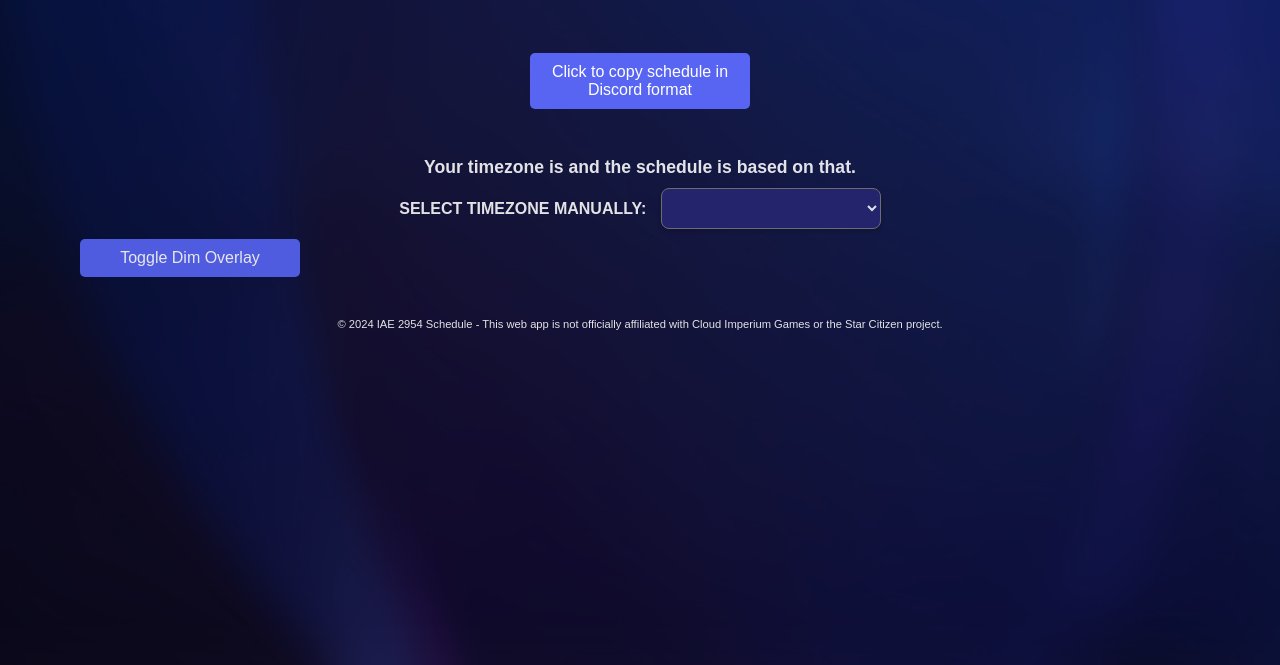
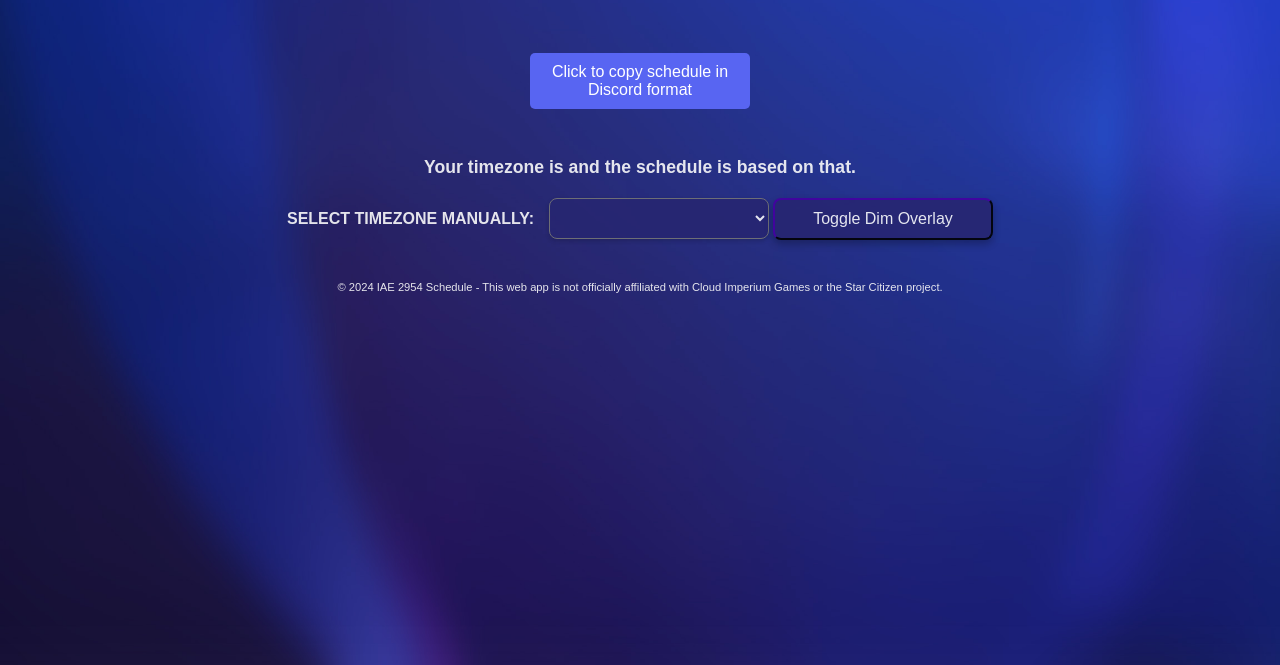
Before and after one commit to f4sh/IAE, a website: page index.html in a window 1280 px wide. Both pictures are taken after a click on the button "Toggle Dim Overlay". Shown: the part 135-800 px from the top of the page. Drawn offline with Linux system fonts and the light colour scheme.

Commit message:
Update style.css

```diff
--- a/style.css
+++ b/style.css
@@ -35,14 +35,14 @@ body::before {
     z-index: -2;
 }
 
-body::after {
+.dim-overlay::before {
     content: "";
     position: fixed;
     top: 0;
     left: 0;
     right: 0;
     bottom: 0;
-    background-color: var(--overlay-color);
+    background-color: rgba(0, 0, 0, 0.5);
     z-index: -1;
 }
 
@@ -51,6 +51,31 @@ body::after {
     flex-direction: column;
     align-items: center;
     padding-bottom: 30px;
+}
+
+#toggleOverlayBtn {
+    background: #272672;
+    color: var(--text-color);
+    border-radius: 8px;
+    padding: 10px 20px;
+    font-family: 'Exo', sans-serif;
+    font-size: 1em;
+    width: 220px;
+    box-shadow: 0 2px 5px rgba(0, 0, 0, 0.2);
+    cursor: pointer;
+    transition: all 0.3s ease;
+    margin-top: 10px;
+    text-align: center;
+}
+
+#toggleOverlayBtn:hover,
+#toggleOverlayBtn:focus {
+    border-color: #21004d;
+    box-shadow: 0 4px 8px rgba(0, 0, 0, 0.3);
+}
+
+#toggleOverlayBtn:active {
+    background-color: #363E9A;
 }
 
 .container {
@@ -66,8 +91,7 @@ body::after {
     color: var(--text-color);
 }
 
-#copyToDiscordBtn,
-#toggleOverlayBtn {
+#copyToDiscordBtn {
     display: block;
     background-color: var(--button-bg);
     color: white;
@@ -81,18 +105,15 @@ body::after {
     width: 220px;
 }
 
-#copyToDiscordBtn:hover,
-#toggleOverlayBtn:hover {
+#copyToDiscordBtn:hover {
     background-color: var(--button-hover-bg);
 }
 
-#copyToDiscordBtn:active,
-#toggleOverlayBtn:active {
+#copyToDiscordBtn:active {
     background-color: var(--button-active-bg);
 }
 
-#copyToDiscordBtn:focus,
-#toggleOverlayBtn:focus {
+#copyToDiscordBtn:focus {
     outline: none;
 }
 
@@ -268,31 +289,3 @@ label[for="timezone-selector"] {
         font-size: 0.9em;
     }
 }
-
-@media (prefers-color-scheme: dark) {
-    :root {
-        --overlay-color: rgba(0, 0, 0, 0.5);
-    }
-
-    body::after {
-        content: "";
-        position: fixed;
-        top: 0;
-        left: 0;
-        right: 0;
-        bottom: 0;
-        background-color: var(--overlay-color);
-        z-index: -1;
-    }
-}
-
-.dim-overlay::after {
-    content: "";
-    position: fixed;
-    top: 0;
-    left: 0;
-    right: 0;
-    bottom: 0;
-    background-color: rgba(0, 0, 0, 0.5);
-    z-index: -1;
-}
```
